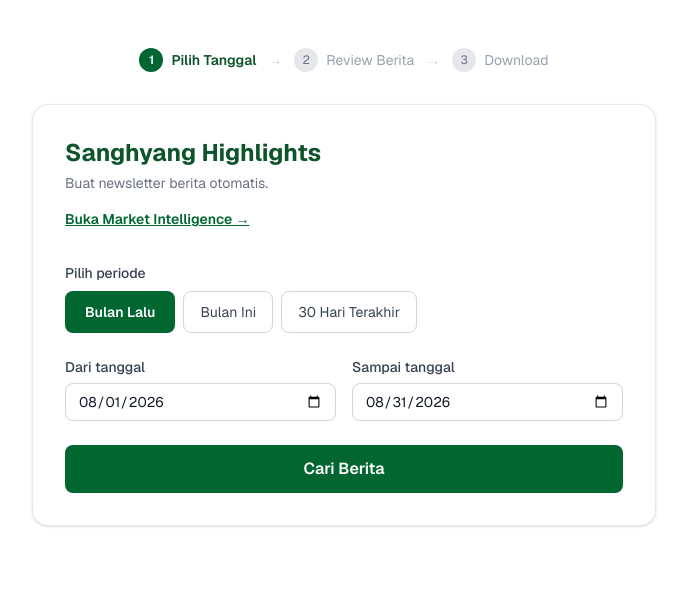
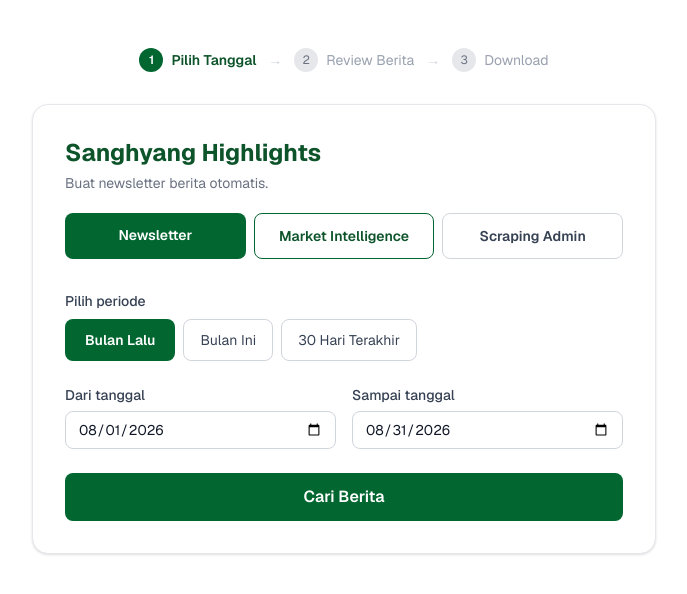
Before and after one commit to monauli/sanghyang-news, a Next.js app: page / in a window 1280 px wide. Shown: the top 594 px of the page, without its empty margins (296-983 px from the left). Built offline with nearby package versions, Linux system fonts and the light colour scheme.

Commit message:
feat: make home the app portal

```diff
--- a/app/page.tsx
+++ b/app/page.tsx
@@ -114,11 +114,13 @@ export default function Halaman1() {
       <div className="rounded-2xl border border-gray-200 bg-white p-8 shadow-sm">
         <h1 className="text-2xl font-bold text-green-900">Sanghyang Highlights</h1>
         <p className="mt-1 text-sm text-gray-500">Buat newsletter berita otomatis.</p>
-        <a href="/market-intelligence" className="mt-4 inline-block text-sm font-semibold text-green-800 underline hover:text-green-900">
-          Buka Market Intelligence →
-        </a>
+        <nav aria-label="Area aplikasi" className="mt-5 grid gap-2 sm:grid-cols-3">
+          <a href="#newsletter" className="rounded-lg bg-green-800 px-3 py-3 text-center text-sm font-semibold text-white">Newsletter</a>
+          <a href="/market-intelligence" className="rounded-lg border border-green-800 px-3 py-3 text-center text-sm font-semibold text-green-900">Market Intelligence</a>
+          <a href="/admin/scraping" className="rounded-lg border border-gray-300 px-3 py-3 text-center text-sm font-semibold text-gray-700">Scraping Admin</a>
+        </nav>
 
-        <form onSubmit={cari} className="mt-8 flex flex-col gap-6">
+        <form id="newsletter" onSubmit={cari} className="mt-8 flex flex-col gap-6">
           <div>
             <p className="mb-2 text-sm font-medium text-gray-700">Pilih periode</p>
             <div className="flex flex-wrap gap-2">
```
